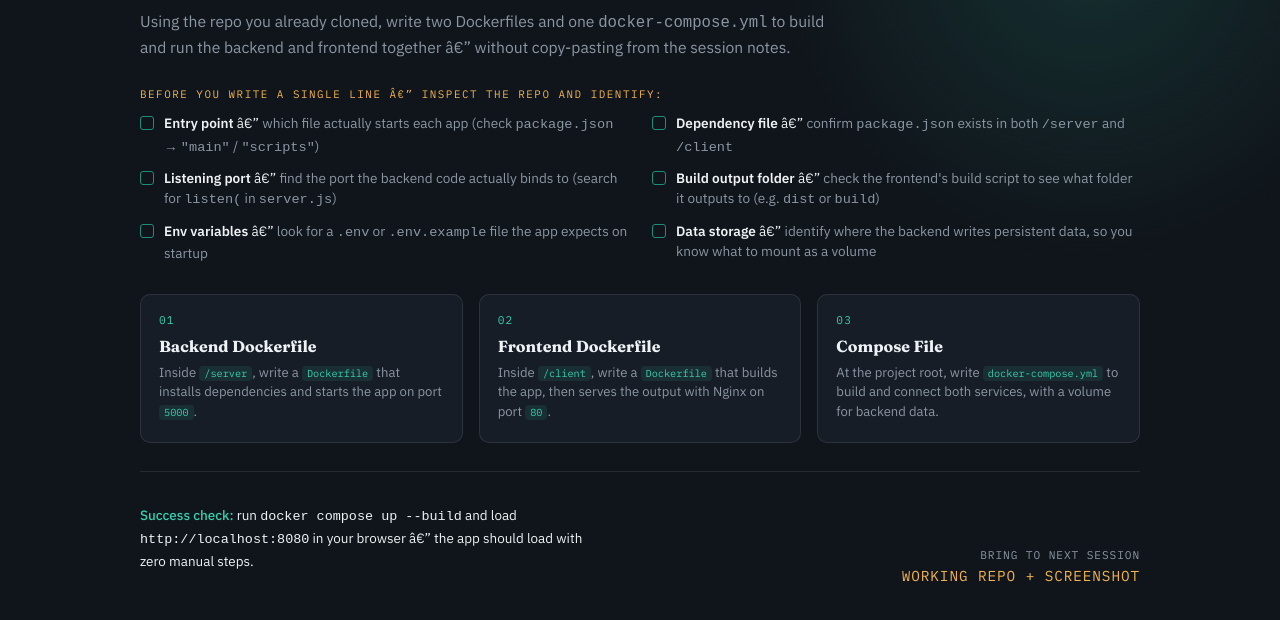
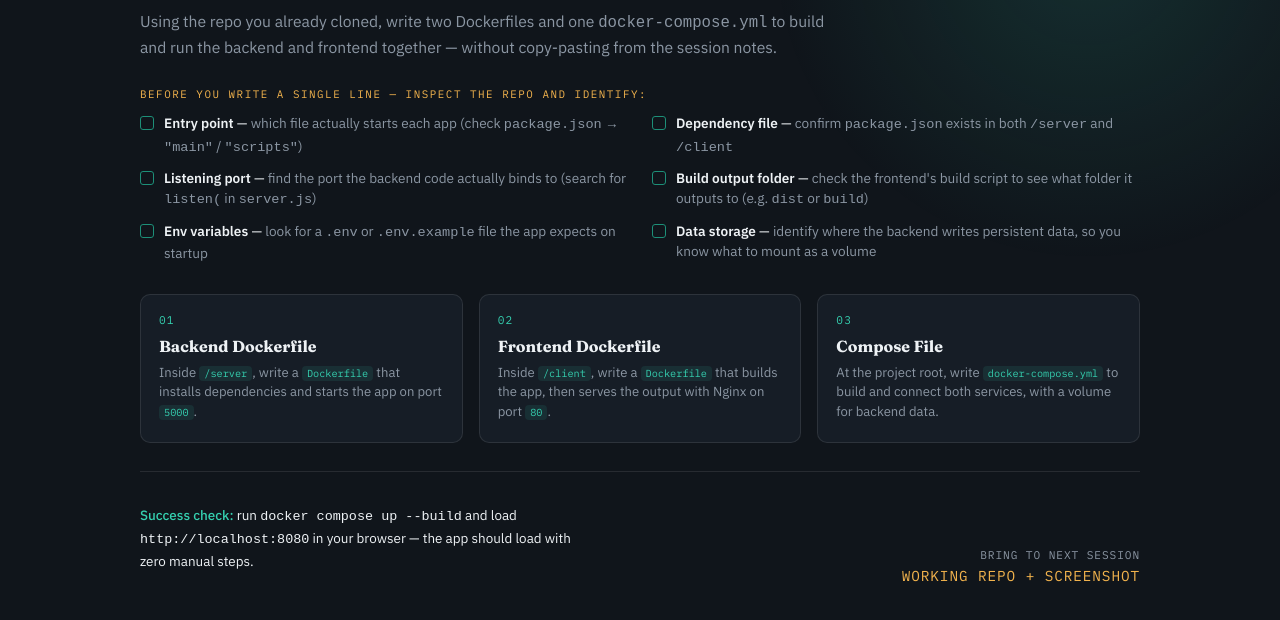
Before and after one commit to Jonathan-George/training-heights, a plain HTML site: page index.html in a window 1280 px wide. Shown: the part 216-836 px from the top of the page. Drawn offline with Linux system fonts and the light colour scheme.

Commit message:
Restore correct UTF-8 characters

```diff
--- a/index.html
+++ b/index.html
@@ -3,7 +3,7 @@
 <head>
 <meta charset="UTF-8">
 <meta name="viewport" content="width=device-width, initial-scale=1.0">
-<title>Assignment â€” Containerize the Capstone App</title>
+<title>Assignment — Containerize the Capstone App</title>
 <link rel="preconnect" href="https://fonts.googleapis.com">
 <link rel="preconnect" href="https://fonts.gstatic.com" crossorigin>
 <link href="https://fonts.googleapis.com/css2?family=Fraunces:opsz,wght@9..144,500;9..144,700&family=IBM+Plex+Sans:wght@400;500;600&family=IBM+Plex+Mono:wght@400;500&display=swap" rel="stylesheet">
@@ -159,17 +159,17 @@
   <h1>Containerize the app with <em>your own</em> Dockerfiles + Compose</h1>
   <p class="goal">
     Using the repo you already cloned, write two Dockerfiles and one <code>docker-compose.yml</code>
-    to build and run the backend and frontend together â€” without copy-pasting from the session notes.
+    to build and run the backend and frontend together — without copy-pasting from the session notes.
   </p>
 
-  <p class="section-label">Before you write a single line â€” inspect the repo and identify:</p>
+  <p class="section-label">Before you write a single line — inspect the repo and identify:</p>
   <div class="checklist">
-    <div class="check"><span class="box"></span><span><b>Entry point</b> â€” <span class="dim">which file actually starts each app (check <code>package.json</code> &rarr; <code>"main"</code> / <code>"scripts"</code>)</span></span></div>
-    <div class="check"><span class="box"></span><span><b>Dependency file</b> â€” <span class="dim">confirm <code>package.json</code> exists in both <code>/server</code> and <code>/client</code></span></span></div>
-    <div class="check"><span class="box"></span><span><b>Listening port</b> â€” <span class="dim">find the port the backend code actually binds to (search for <code>listen(</code> in <code>server.js</code>)</span></span></div>
-    <div class="check"><span class="box"></span><span><b>Build output folder</b> â€” <span class="dim">check the frontend's build script to see what folder it outputs to (e.g. <code>dist</code> or <code>build</code>)</span></span></div>
-    <div class="check"><span class="box"></span><span><b>Env variables</b> â€” <span class="dim">look for a <code>.env</code> or <code>.env.example</code> file the app expects on startup</span></span></div>
-    <div class="check"><span class="box"></span><span><b>Data storage</b> â€” <span class="dim">identify where the backend writes persistent data, so you know what to mount as a volume</span></span></div>
+    <div class="check"><span class="box"></span><span><b>Entry point</b> — <span class="dim">which file actually starts each app (check <code>package.json</code> &rarr; <code>"main"</code> / <code>"scripts"</code>)</span></span></div>
+    <div class="check"><span class="box"></span><span><b>Dependency file</b> — <span class="dim">confirm <code>package.json</code> exists in both <code>/server</code> and <code>/client</code></span></span></div>
+    <div class="check"><span class="box"></span><span><b>Listening port</b> — <span class="dim">find the port the backend code actually binds to (search for <code>listen(</code> in <code>server.js</code>)</span></span></div>
+    <div class="check"><span class="box"></span><span><b>Build output folder</b> — <span class="dim">check the frontend's build script to see what folder it outputs to (e.g. <code>dist</code> or <code>build</code>)</span></span></div>
+    <div class="check"><span class="box"></span><span><b>Env variables</b> — <span class="dim">look for a <code>.env</code> or <code>.env.example</code> file the app expects on startup</span></span></div>
+    <div class="check"><span class="box"></span><span><b>Data storage</b> — <span class="dim">identify where the backend writes persistent data, so you know what to mount as a volume</span></span></div>
   </div>
 
   <div class="steps">
@@ -193,7 +193,7 @@
   <div class="footer">
     <p class="success">
       <strong>Success check:</strong> run <code>docker compose up --build</code> and load
-      <code>http://localhost:8080</code> in your browser â€” the app should load with zero manual steps.
+      <code>http://localhost:8080</code> in your browser — the app should load with zero manual steps.
     </p>
     <div class="due">Bring to next session<span>Working repo + screenshot</span></div>
   </div>
```
